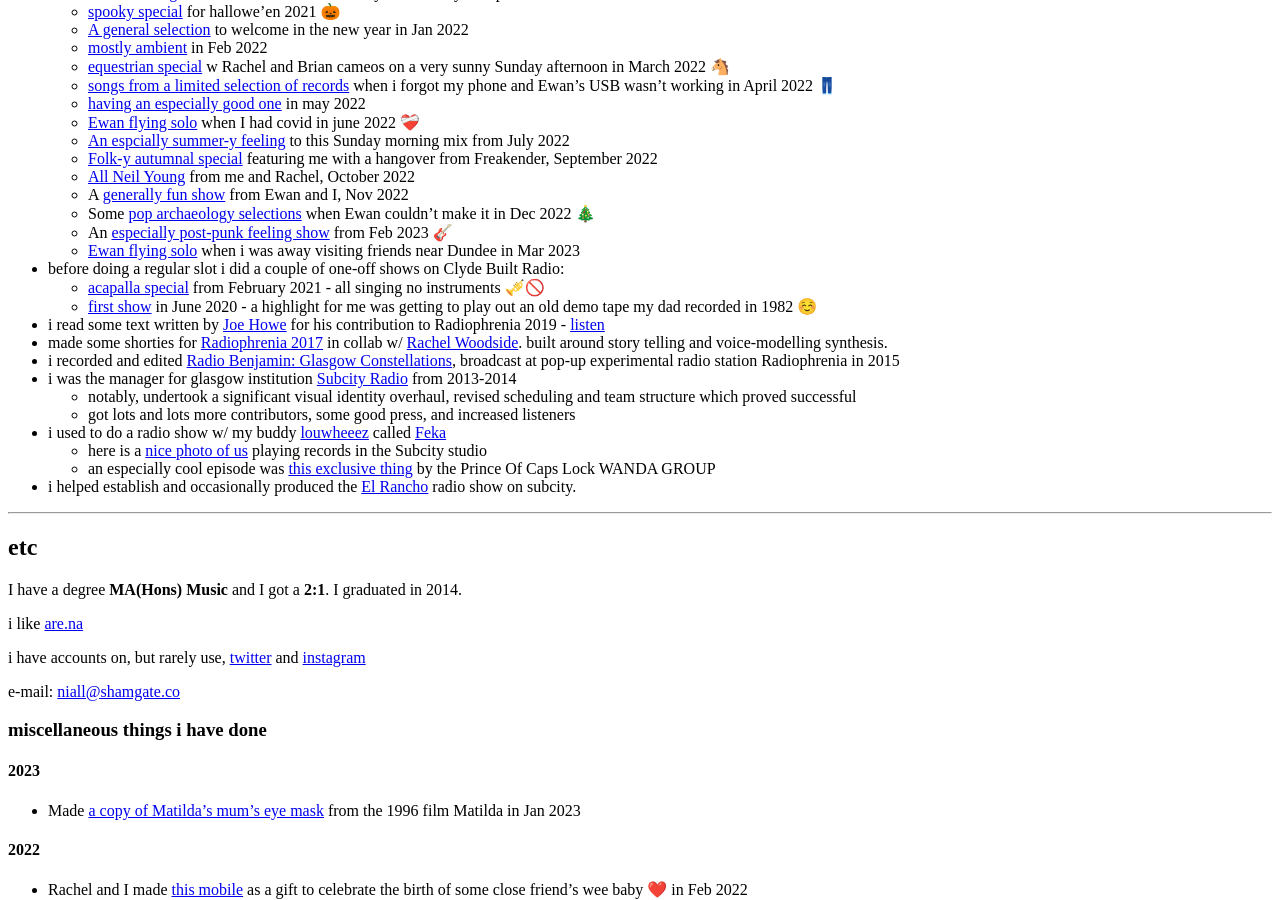
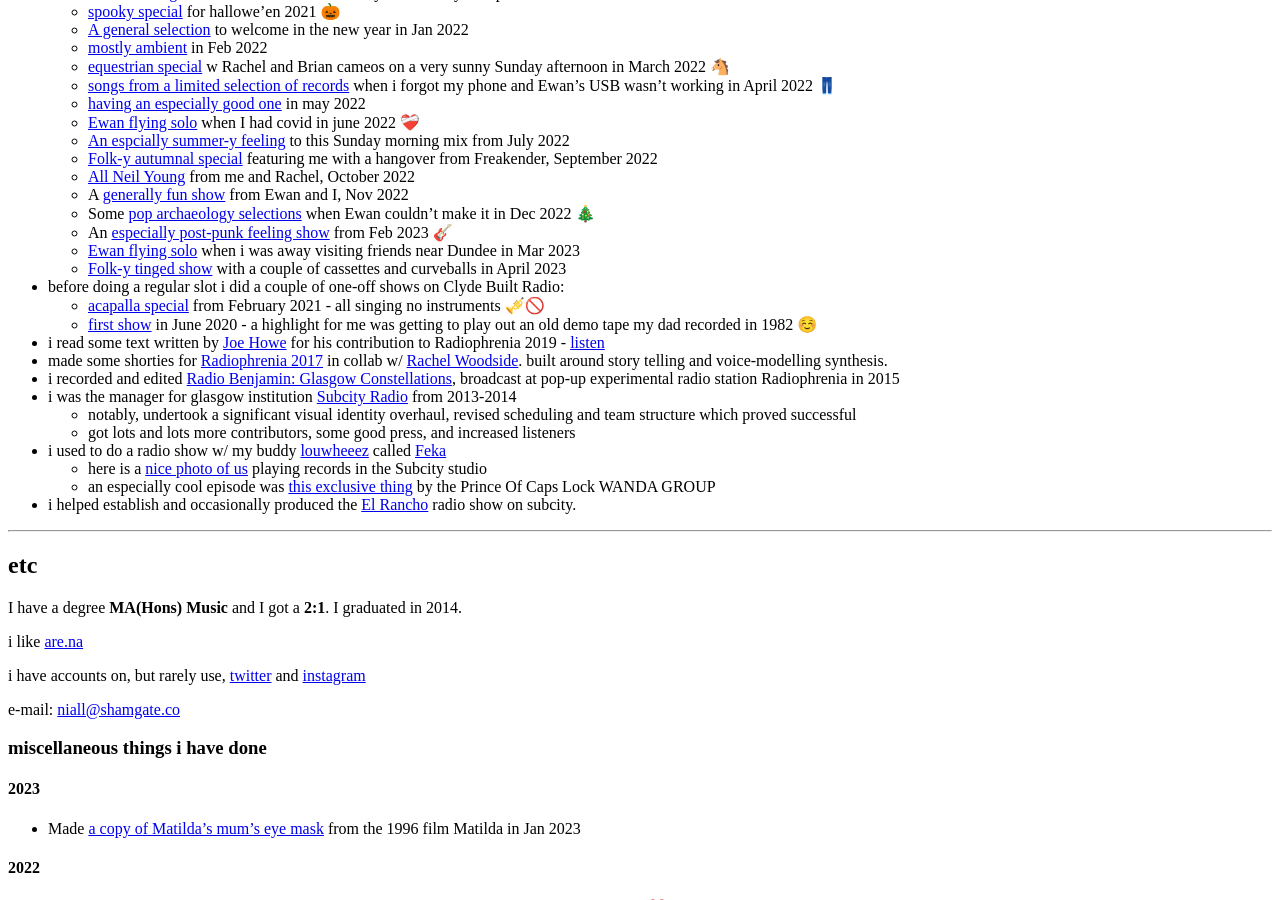
Before and after one commit to kingdomlevel/kingdomlevel.github.io, a Jekyll site: the page built from index.markdown, in a window 1280 px wide and 900 px high, scrolled down 5658 px. Built offline with Jekyll 4.4.1, drawn with Linux system fonts in a browser that asks for light colours; our own code applies the rules of GitHub Pages for plain Markdown files.

Commit message:
add april clyde built

```diff
--- a/index.markdown
+++ b/index.markdown
@@ -153,6 +153,7 @@
   + Some [pop archaeology selections](https://soundcloud.com/clydebuiltradio/weights-measures-11-12-22?in=shamgate/sets/weights-measures-on-clyde) when Ewan couldn't make it in Dec 2022 🎄
   + An [especially post-punk feeling show](https://soundcloud.com/clydebuiltradio/weights-measures-5-2-23?in=shamgate/sets/weights-measures-on-clyde) from Feb 2023 🎸
   + [Ewan flying solo](https://soundcloud.com/clydebuiltradio/weights-measures-5323?in=shamgate/sets/weights-measures-on-clyde) when i was away visiting friends near Dundee in Mar 2023
+  + [Folk-y tinged show](https://soundcloud.com/clydebuiltradio/weights-measures-2-4-23?in=shamgate/sets/weights-measures-on-clyde) with a couple of cassettes and curveballs in April 2023
 
 + before doing a regular slot i did a couple of one-off shows on Clyde Built Radio:
   + [acapalla special](https://soundcloud.com/clydebuiltradio/niall-morris-11221) from February 2021 -  all singing no instruments 🎺🚫
```
